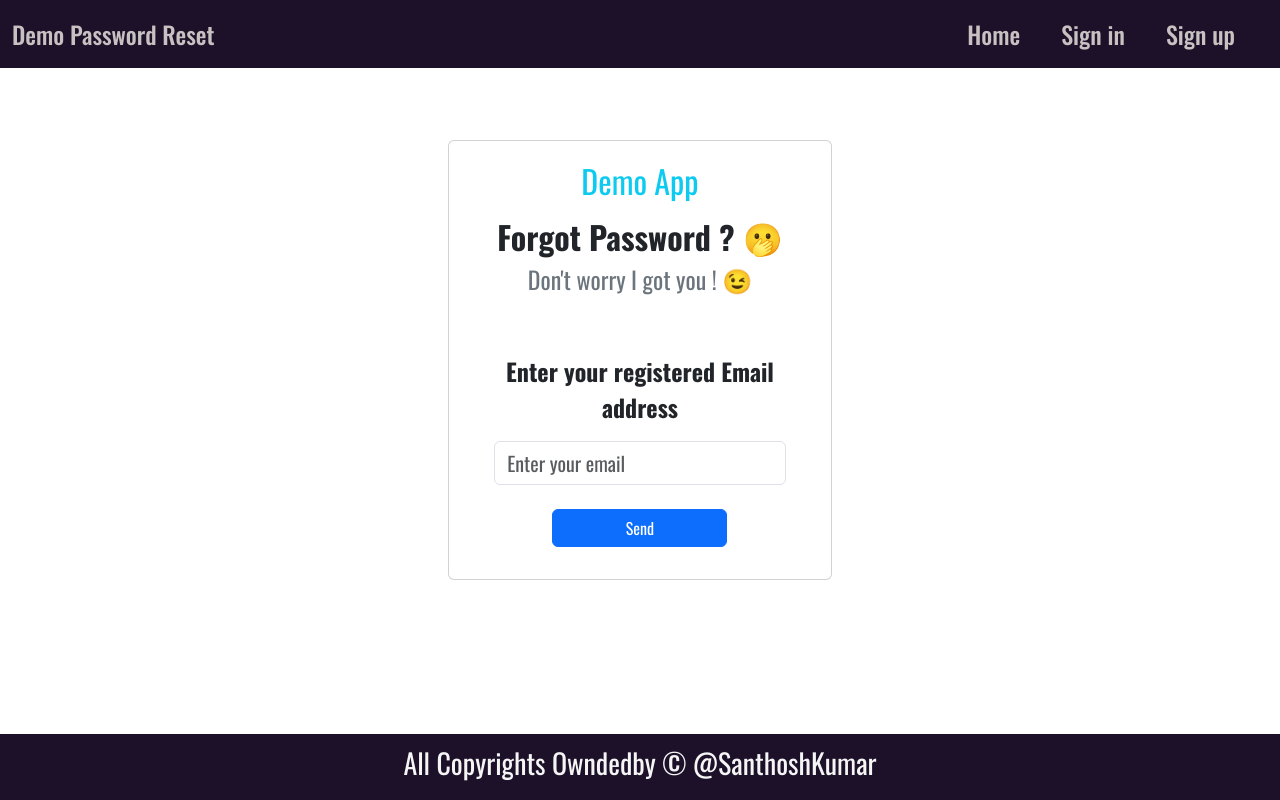
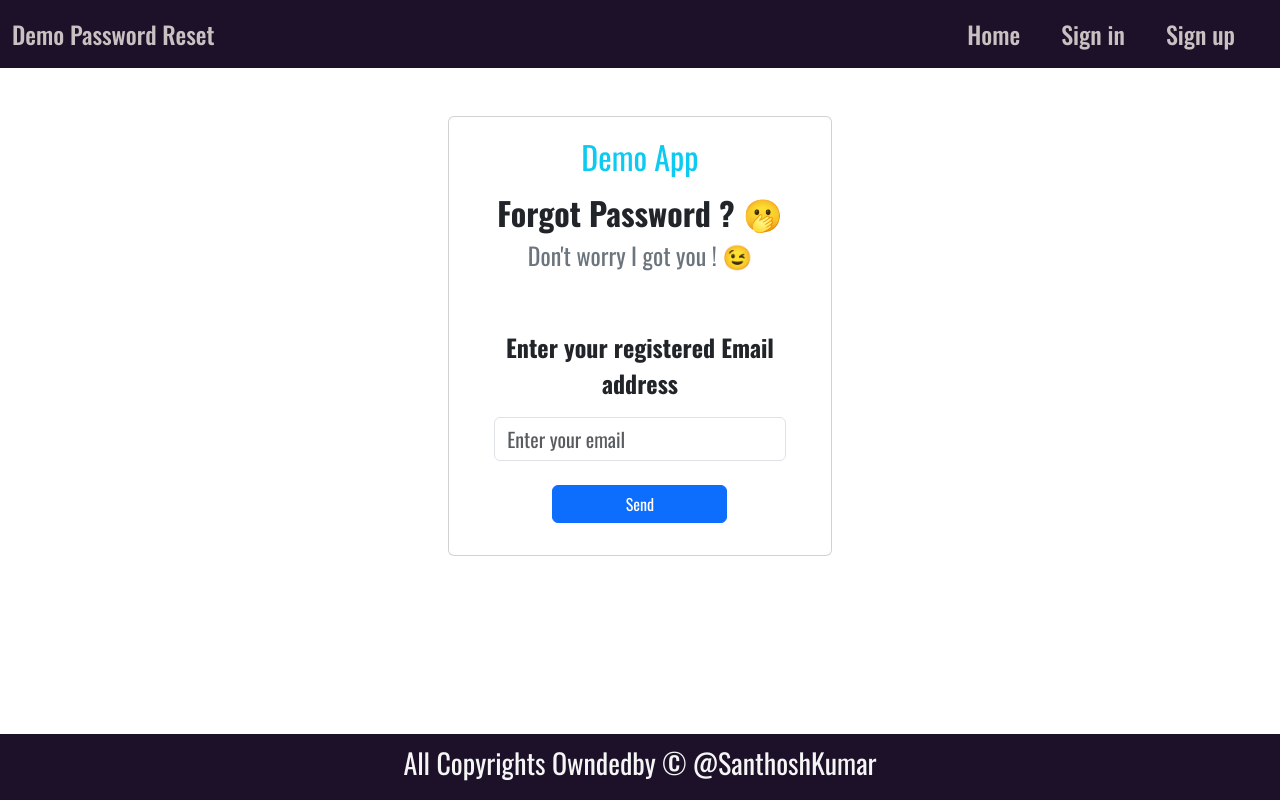
Before and after one commit to SanthoshKumar211299/Password_Flow_New_Frontend, a React (Vite) app: page /forgotpassword in a window 1280 px wide. Built offline with nearby package versions, Linux system fonts and the light colour scheme.

Commit message:
div mt-6

```diff
--- a/src/Pages/ForgotPassword.jsx
+++ b/src/Pages/ForgotPassword.jsx
@@ -24,7 +24,7 @@
     }
   };
   return (
-    <div className="d-flex justify-content-center align-items-center container mt-4">
+    <div className="d-flex justify-content-center align-items-center container mt-6">
       <div className="bg-white p-3 mt-5 card">
         <legend className="fs-2 text-center ">
           <span className=" text-info"> Demo App</span>
```
